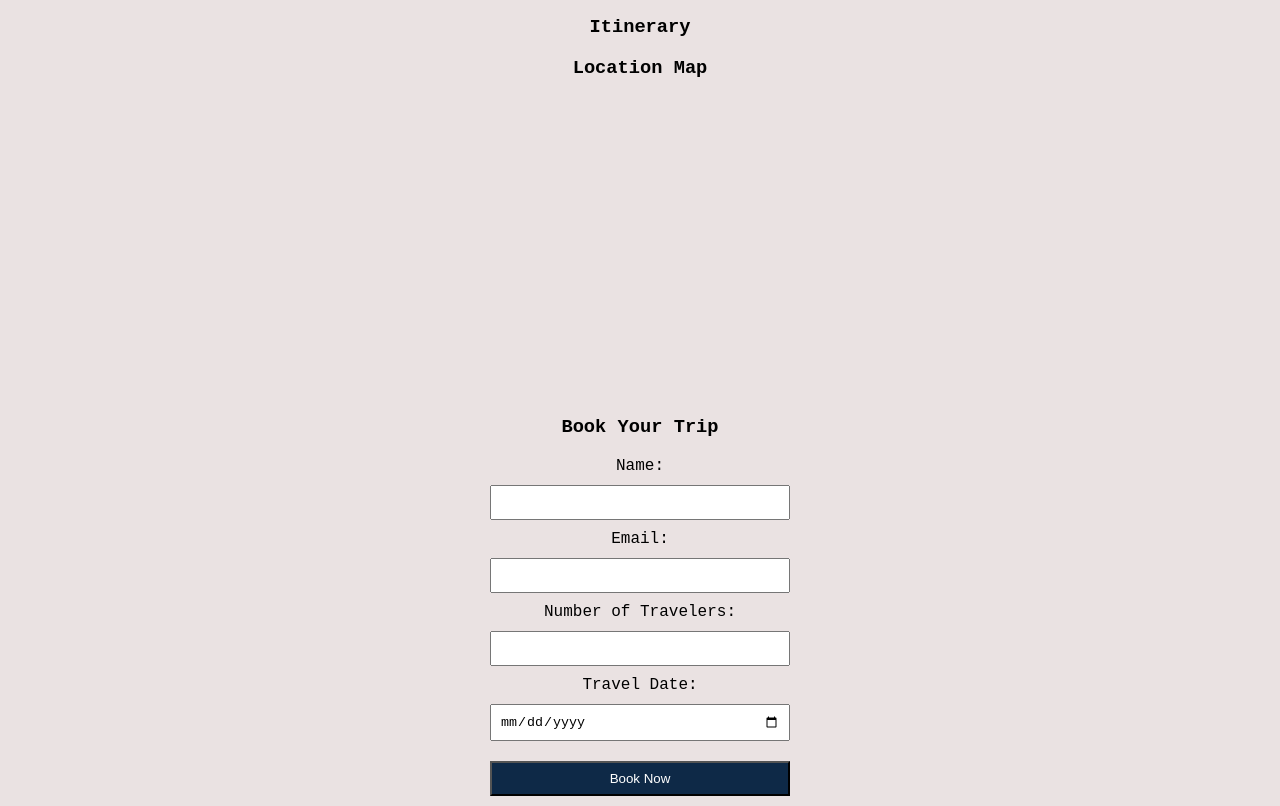
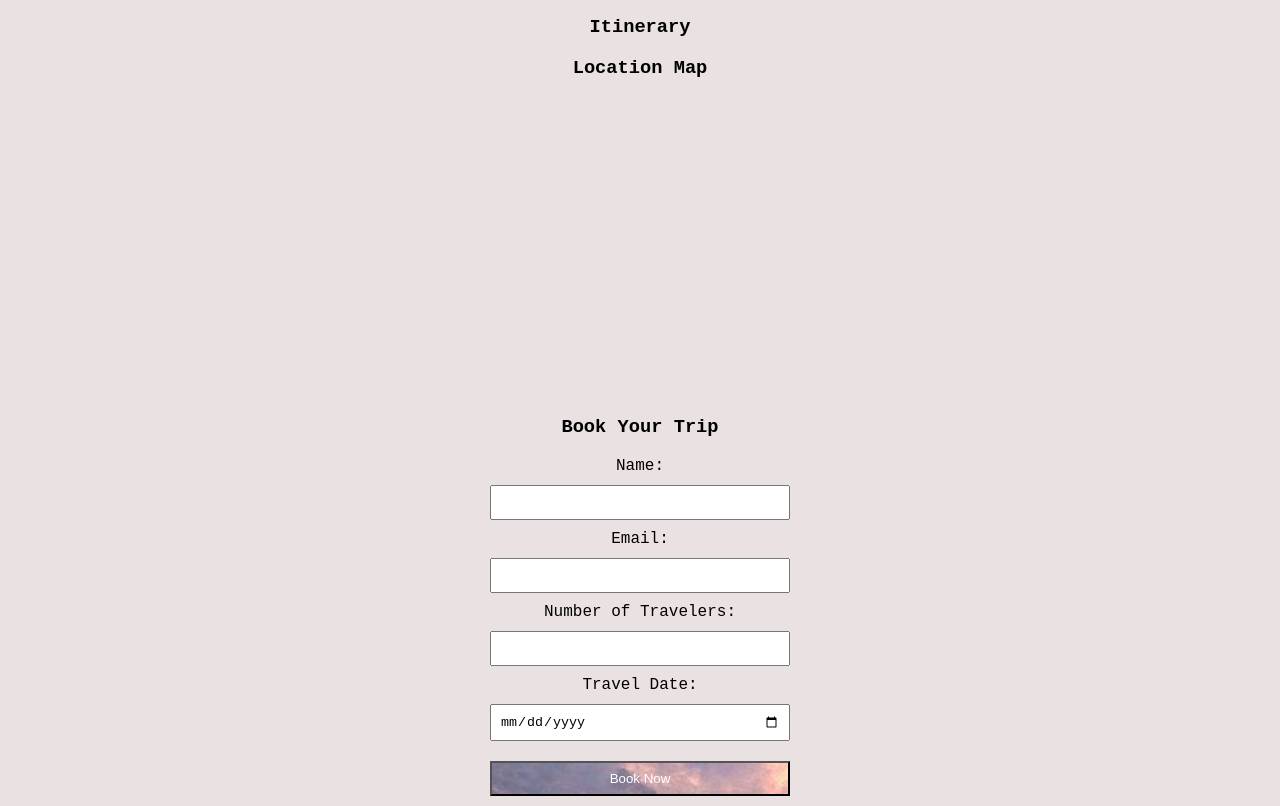
Before and after one commit to labibkhan11/CIS3344-Project1, a plain HTML site: page destination.html in a window 1280 px wide. Shown: the part 71-877 px from the top of the page. Drawn offline with nearby package versions, Linux system fonts and the light colour scheme.

Commit message:
restyled the form submit button

```diff
--- a/styles.css
+++ b/styles.css
@@ -73,6 +73,6 @@ form button {
     margin: 10px 0;
     padding: 8px;
     font-family: 'Papyrus', fantasy;
-    background: #0e2947;
+    background-image: url(images/sky.jpg);
     color: white;
 }
```
